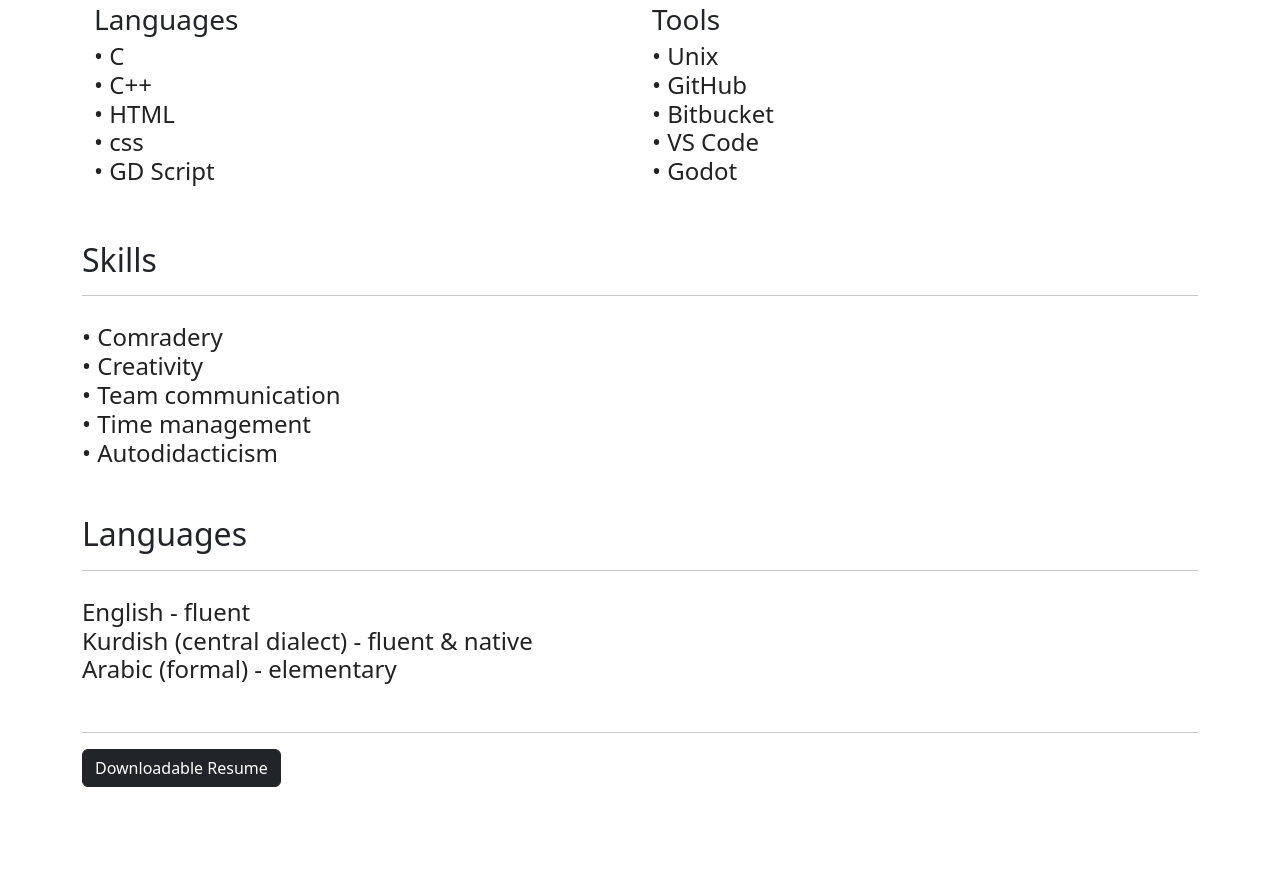
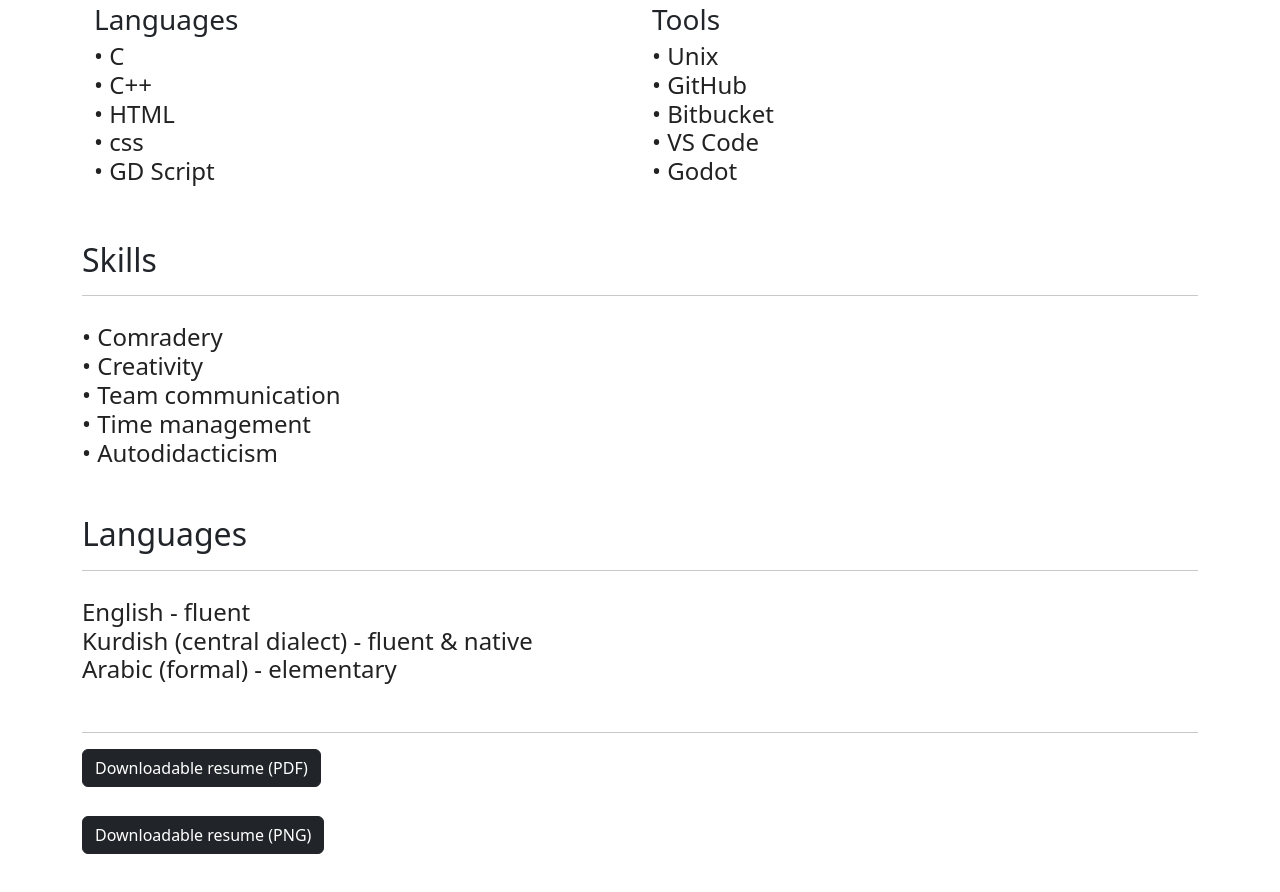
Before and after one commit to Jazny/Jazny.github.io, a plain HTML site: page index.html in a window 1280 px wide. Shown: the part 905-1797 px from the top of the page. Drawn offline with Linux system fonts and the light colour scheme; a script that the page names is missing.

Commit message:
downloadable resumes

```diff
--- a/index.html
+++ b/index.html
@@ -41,7 +41,7 @@
           <img src="graphics/email_icon.png"> sonaz2001@gmail.com
           <br>
           <br>
-          <a href="https://github.com/Jazny"><img src="graphics/git_icon.png"></a> github.com/Jazny
+          <a href="https://github.com/Jazny" target="_blank"><img src="graphics/git_icon.png"></a> github.com/Jazny
         </h4>
     </div>
     </h1>
@@ -159,8 +159,10 @@
     <h4>
     <div class="container">
         <hr>
-        <a class="btn btn-dark" href="" role="button">Downloadable Resume</a>
+        <a class="btn btn-dark" href="resources/sjazny.pdf" target="_blank" role="button">Downloadable resume (PDF)</a>
         <br>
+        <br>
+        <a class="btn btn-dark" href="resources/sjazny.png" target="_blank" role="button">Downloadable resume (PNG)</a>
         <br>
         <br>
         <br>
```
Also changed, not shown: resources/sjazny.png (added), 1 other file.
